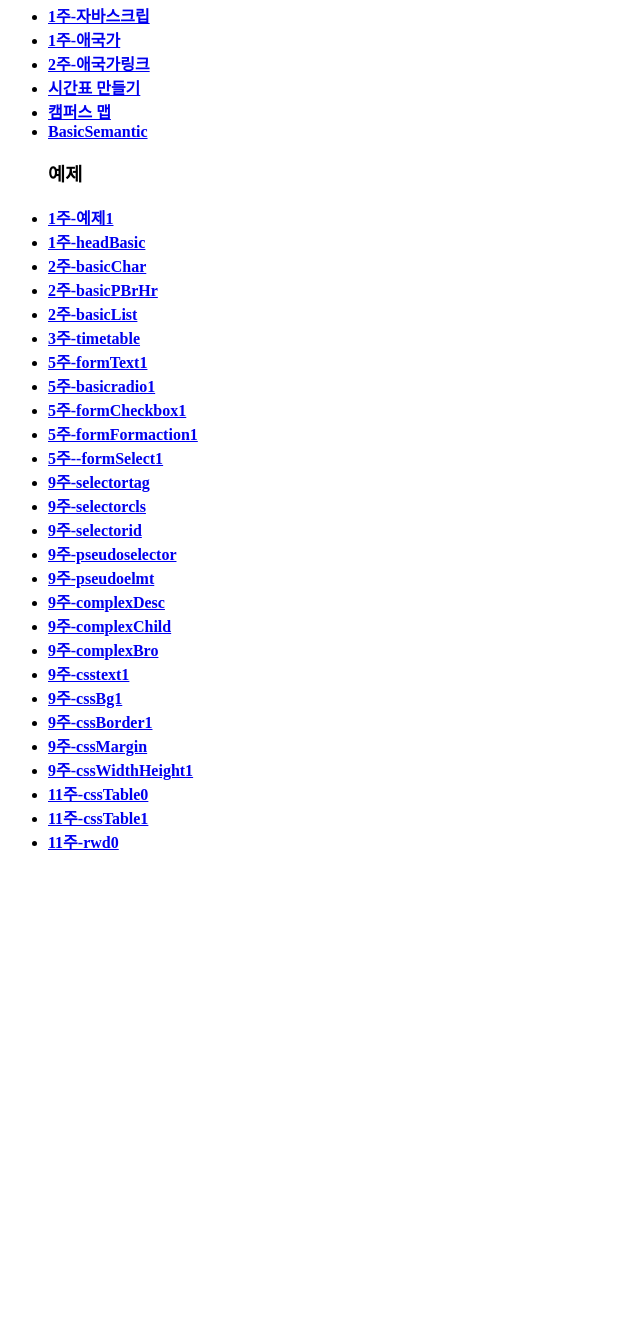
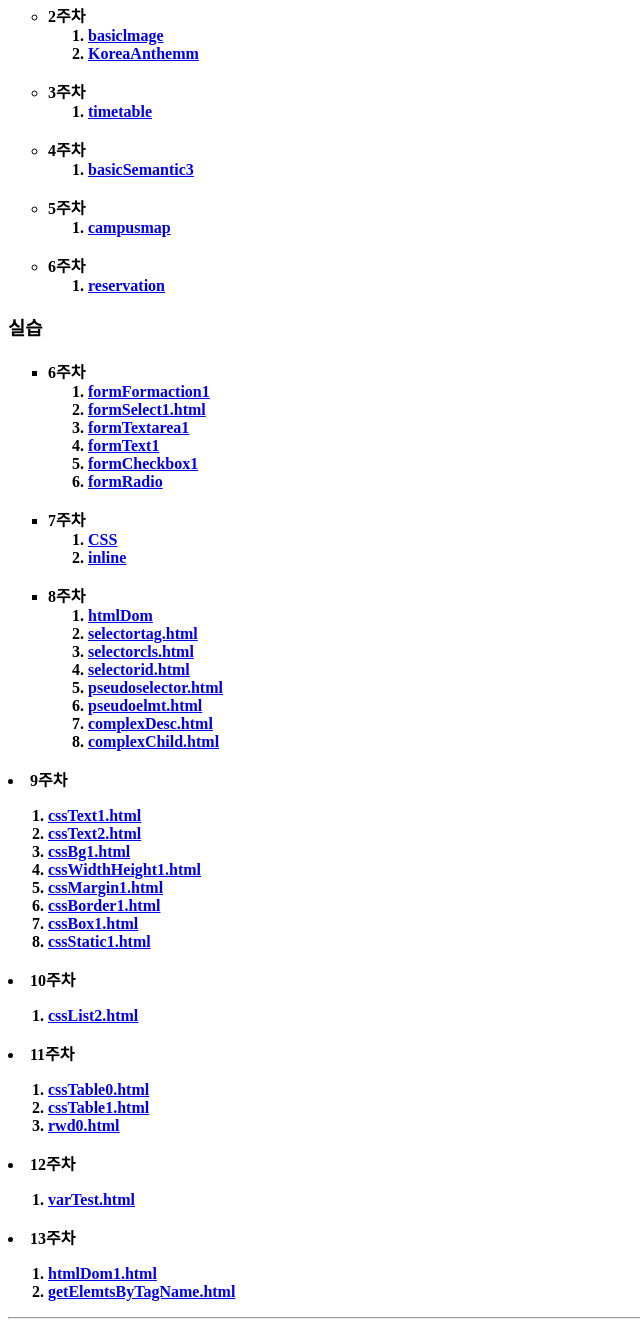
Before and after one commit to ehdrbs1124/ehdrbs1124.github.io, a plain HTML site: page index.html in a window 1280 px wide. Shown: the part 132-1454 px from the top of the page, without its empty margins (0-640 px from the left). Before the commit the page ends 1001 px from the top, so only its background shows below. Drawn offline with Linux system fonts and the light colour scheme.

Commit message:
Create index.html

```diff
--- a/index.html
+++ b/index.html
@@ -6,45 +6,93 @@
  </head>
 <body>
  <h1><strong>20161394김동균</h1>
-<ul>
  <h3>과제</h3>
- <li><a href="ehdrbs1124.github.io/javascript.html" target="_blank">1주-자바스크립</a></li>
- <li><a href="ehdrbs1124.github.io/KoreaAnthem.html" target="_blank">1주-애국가</a></li>
- <li><a href="ehdrbs1124.github.io/2주과제)애국가링크.html" target="_blank">2주-애국가링크</a></li>
- <li><a href="ehdrbs1124.github.io/timetable.html" target="_blank">시간표 만들기</a></li>
-<li><a href="ehdrbs1124.github.io/campusmap.html" target="_blank"> 캠퍼스 맵 </a></li>
- <li><a href="ehdrbs1124.github.io/4주)basicSemantic.html" target="_blank">BasicSemantic</a></li>
-
-
- <h3>예제</h3>
- <li><a href="ehdrbs1124.github.io/1주수업)1.html" target="_blank">1주-예제1</a></li>
- <li><a href="ehdrbs1124.github.io/headBasic.html" target="_blank">1주-headBasic</a></li>
- <li><a href="ehdrbs1124.github.io/basicChar.html" target="_blank">2주-basicChar</a></li>
- <li><a href="ehdrbs1124.github.io/basicPBrHr.html" target="_blank">2주-basicPBrHr</a></li>
- <li><a href="ehdrbs1124.github.io/basicList.html" target="_blank">2주-basicList</a></li>
- <li><a href="ehdrbs1124.github.io/timetable.html" target="_blank">3주-timetable</a></li>
-  <li><a href="ehdrbs1124.github.io/formText1.html" target="_blank">5주-formText1</a></li>
- <li><a href="ehdrbs1124.github.io/basicradio1.html" target="_blank">5주-basicradio1</a></li>
-  <li><a href="ehdrbs1124.github.io/formCheckbox1.html" target="_blank">5주-formCheckbox1</a></li>
- <li><a href="ehdrbs1124.github.io/formFormaction1.html" target="_blank">5주-formFormaction1</a></li>
- <li><a href="ehdrbs1124.github.io/formSelect1.html" target="_blank">5주--formSelect1</a></li>
- <li><a href="ehdrbs1124.github.io/selectortag.html" target="_blank">9주-selectortag</a></li>
- <li><a href="ehdrbs1124.github.io/selectorcls.html" target="_blank">9주-selectorcls</a></li>
- <li><a href="ehdrbs1124.github.io/selectorid.html" target="_blank">9주-selectorid</a></li>
- <li><a href="ehdrbs1124.github.io/pseudoselector.html" target="_blank">9주-pseudoselector</a></li>
- <li><a href="ehdrbs1124.github.io/pseudoelmt.html" target="_blank">9주-pseudoelmt</a></li>
- <li><a href="ehdrbs1124.github.io/complexDesc.html" target="_blank">9주-complexDesc</a></li>
- <li><a href="ehdrbs1124.github.io/complexChild.html" target="_blank">9주-complexChild</a></li>
- <li><a href="ehdrbs1124.github.io/complexBro.html" target="_blank">9주-complexBro</a></li>
- <li><a href="ehdrbs1124.github.io/cssText1.html" target="_blank">9주-csstext1</a></li>
- <li><a href="ehdrbs1124.github.io/cssBg1.html" target="_blank">9주-cssBg1</a></li>
- <li><a href="ehdrbs1124.github.io/cssBorder1.html" target="_blank">9주-cssBorder1</a></li>
- <li><a href="ehdrbs1124.github.io/cssMargin1.html" target="_blank">9주-cssMargin</a></li>
- <li><a href="ehdrbs1124.github.io/cssWidthHeight1.html" target="_blank">9주-cssWidthHeight1</a></li>
-  <li><a href="ehdrbs1124.github.io/cssTable0.html" target="_blank">11주-cssTable0</a></li>
- <li><a href="ehdrbs1124.github.io/cssTable1.html" target="_blank">11주-cssTable1</a></li>
-<li><a href="ehdrbs1124.github.io/rwd0.html" target="_blank">11주-rwd0</a></li>
-
+  <ul style ="list-style-type:circle">
+<li>2주차</li>
+<ol type="1">
+<li><a href="http://ehdrbs1124.github.io/basicimage.html"target="_blank">basiclmage</a></li>
+<li><a href="http://ehdrbs1124.github.io/KoreaAnthemm.html"target="_blank">KoreaAnthemm</a></li>
+</ol></ul>
+<ul style ="list-style-type:circle">
+<li>3주차</li>
+<ol type="1">
+<li><a href="http://ehdrbs1124.github.io/timetable.html"target="_blank">timetable</a></li>
+</ol></ul>
+<ul style ="list-style-type:circle">
+<li>4주차</li>
+<ol type="1">
+<li><a href="http://ehdrbs1124.github.io/basicSemantic3.html"target="_blank">basicSemantic3</a></li>
+</ol></ul>
+<ul style ="list-style-type:circle">
+<li>5주차</li>
+<ol type="1">
+<li><a href="http://ehdrbs1124.github.io/campusmap.html"target="_blank">campusmap</a></li>
+</ol></ul>
+<ul style ="list-style-type:circle">
+<li>6주차</li>
+<ol type="1">
+<li><a href="http://ehdrbs1124.github.io/reservation.html"target="_blank">reservation</a></li>
+</ol></ul>
+ <h3> 실습</h3>
+<ul style ="list-style-type:square">
+<li>6주차</li>
+<ol type="1">
+<li><a href="http://ehdrbs1124.github.io/formFormaction1.html"target="_blank">formFormaction1</a></li>
+<li><a href="http://ehdrbs1124.github.io/formSelect1.html"target="_blank">formSelect1.html</a></li>
+<li><a href="http://ehdrbs1124.github.io/formTextarea1.html"target="_blank">formTextarea1</a></li>
+<li><a href="http://ehdrbs1124.github.io/formText1.html"target="_blank">formText1</a></li>
+<li><a href="http://ehdrbs1124.github.io/formCheckbox1.html"target="_blank">formCheckbox1</a></li>
+<li><a href="http://ehdrbs1124.github.io/formRadio1.html"target="_blank">formRadio</a></li>
+</ol></ul>
+<ul style ="list-style-type:square">
+<li>7주차</li>
+<ol type="1">
+<li><a href="http://ehdrbs1124.github.io/CSS.html"target="_blank">CSS</a></li>
+<li><a href="http://ehdrbs1124.github.io/inline.html"target="_blank">inline</a></li>
+</ol></ul>
+<ul style ="list-style-type:square">
+<li>8주차</li>
+<ol type="1">
+<li><a href="http:/ehdrbs1124.github.io/htmlDom.html"target="_blank">htmlDom</a></li>
+ <li><a href="http:/ehdrbs1124.github.io/selectortag.html"target="_blank">selectortag.html</a></li>
+ <li><a href="http:/ehdrbs1124.github.io/selectorcls.html"target="_blank">selectorcls.html</a></li>
+ <li><a href="http:/ehdrbs1124.github.io/selectorid.html"target="_blank">selectorid.html</a></li>
+ <li><a href="http:/ehdrbs1124.github.io/pseudoselector.html"target="_blank">pseudoselector.html</a></li>
+ <li><a href="http:/ehdrbs1124.github.io/pseudoelmt.html"target="_blank">pseudoelmt.html</a></li>
+<li><a href="http:/ehdrbs1124.github.io/complexDesc.html"target="_blank">complexDesc.html</a></li>
+ <li><a href="http:/ehdrbs1124.github.io/complexChild.html"target="_blank">complexChild.html</a></li>
+</ol></ul>
+ <li>9주차</li>
+<ol type="1">
+ <li><a href="http:/ehdrbs1124.github.io/cssText1.html"target="_blank">cssText1.html</a></li>
+ <li><a href="http:/ehdrbs1124.github.io/cssText2.html"target="_blank">cssText2.html</a></li>
+  <li><a href="http:/ehdrbs1124.github.io/cssBg1.html"target="_blank">cssBg1.html</a></li>
+ <li><a href="http:/ehdrbs1124.github.io/cssWidthHeight1.html"target="_blank">cssWidthHeight1.html</a></li>
+ <li><a href="http:/ehdrbs1124.github.io/cssMargin1.html"target="_blank">cssMargin1.html</a></li>
+ <li><a href="http:/ehdrbs1124.github.io/cssBorder1.html"target="_blank">cssBorder1.html</a></li>
+  <li><a href="http:/ehdrbs1124.github.io/cssBox1.html"target="_blank">cssBox1.html</a></li>
+ <li><a href="http:/ehdrbs1124.github.io/cssStatic1.html"target="_blank">cssStatic1.html</a></li>
+ </ol></ul>
+  <li>10주차</li>
+ <ol type="1">
+  <li><a href="http:/ehdrbs1124.github.io/cssList2.html"target="_blank">cssList2.html</a></li>
+ </ol></ul>
+  <li>11주차</li>
+ <ol type="1">
+  <li><a href="http:/ehdrbs1124.github.io/cssTable0.html"target="_blank">cssTable0.html</a></li>
+  <li><a href="http:/ehdrbs1124.github.io/cssTable1.html"target="_blank">cssTable1.html</a></li>
+  <li><a href="http:/ehdrbs1124.github.io/rwd0.html"target="_blank">rwd0.html</a></li>
+</ol></ul>
+ <li>12주차</li>
+ <ol type="1">
+  <li><a href="http:/ehdrbs1124.github.io/varTest.html"target="_blank">varTest.html</a></li>
+ </ol></ul>
+ <li>13주차</li>
+ <ol type="1">
+  <li><a href="http:/ehdrbs1124.github.io/htmlDom1.html"target="_blank">htmlDom1.html</a></li>
+  <li><a href="http:/ehdrbs1124.github.io/getElemtsByTagName.html"target="_blank">getElemtsByTagName.html</a></li>
+ </ol></ul>
+<hr/>
 </ul>
 </body>
 </html>
```
